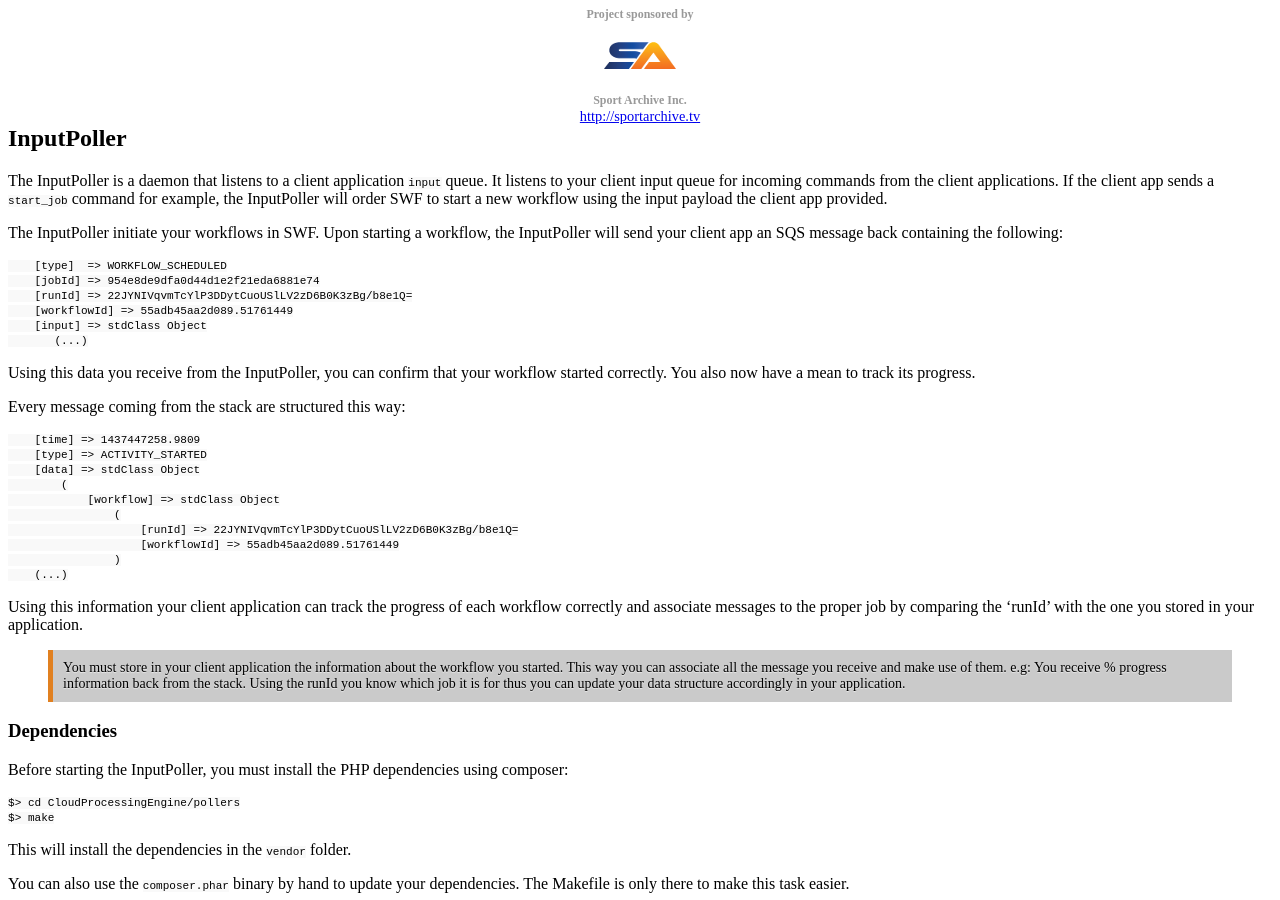
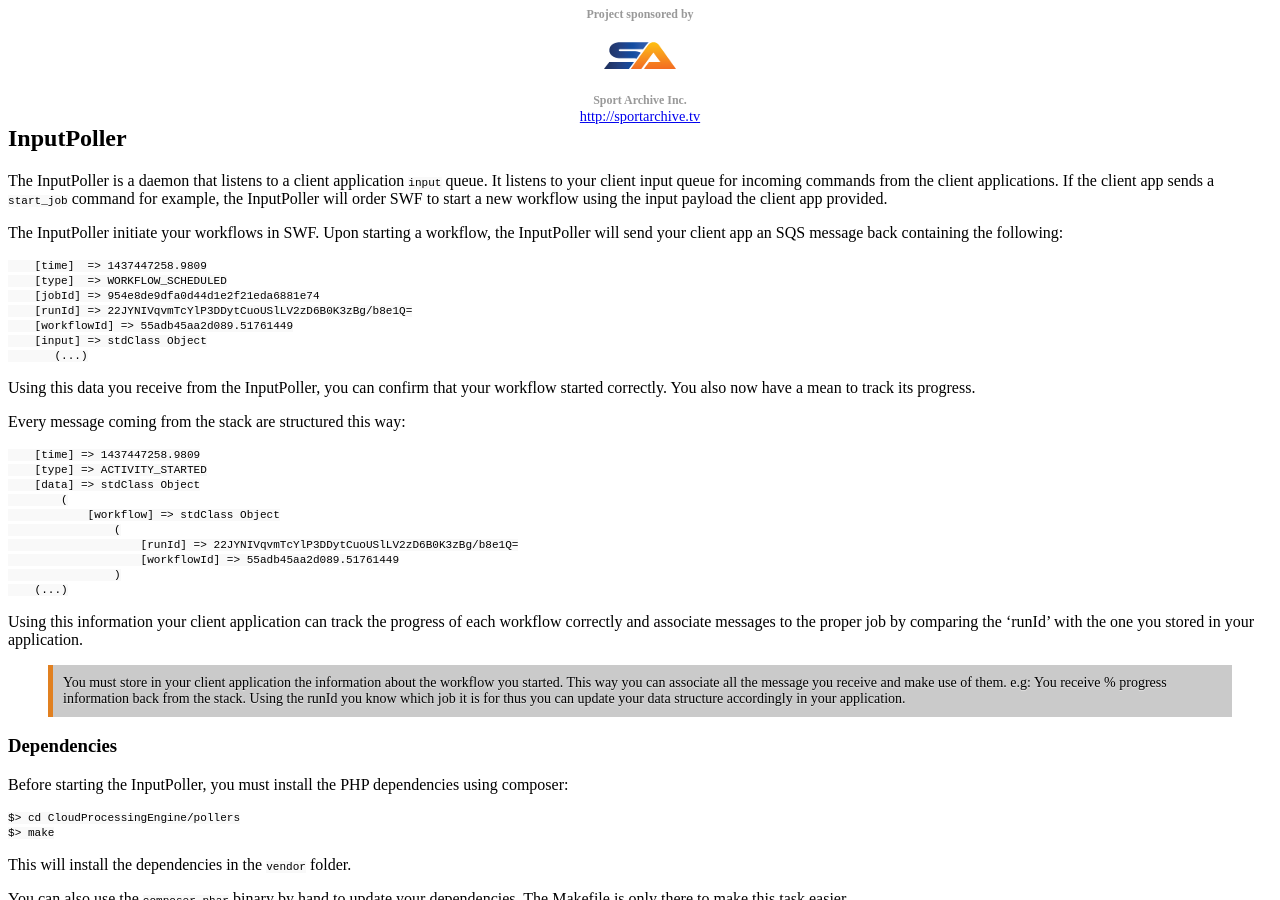
Before and after one commit to bfansports/CloudProcessingEngine, a Jekyll site: the page built from _posts/2015-05-06-inputpoller.md, in a window 1280 px wide and 900 px high, scrolled down 432 px. Built offline with Jekyll 4.4.1, drawn with Linux system fonts in a browser that asks for light colours; Markdown is read by kramdown in place of the engine named in the settings; a style sheet for code colours, icons or effects is not loaded.

````diff
--- a/_posts/2015-05-06-inputpoller.md
+++ b/_posts/2015-05-06-inputpoller.md
@@ -11,6 +11,7 @@ The InputPoller is a daemon that listens to a client application `input` queue.
 The InputPoller initiate your workflows in SWF. Upon starting a workflow, the InputPoller will send your client app an SQS message back containing the following:
 
 ```
+    [time]  => 1437447258.9809
     [type]  => WORKFLOW_SCHEDULED
     [jobId] => 954e8de9dfa0d44d1e2f21eda6881e74
     [runId] => 22JYNIVqvmTcYlP3DDytCuoUSlLV2zD6B0K3zBg/b8e1Q=
````
